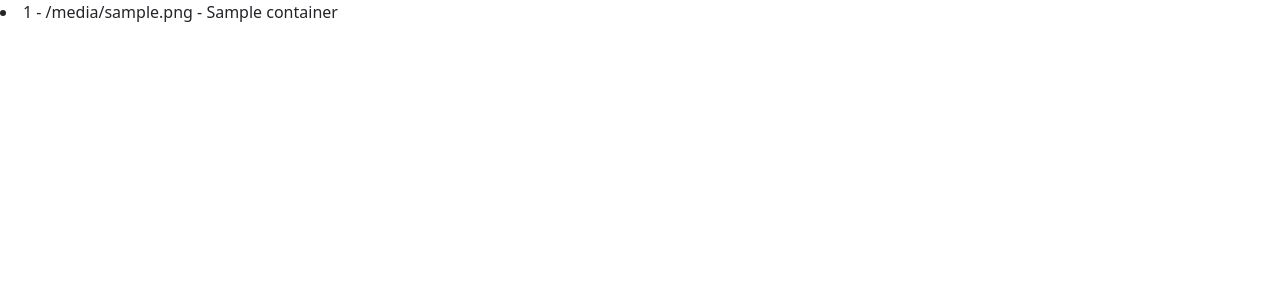
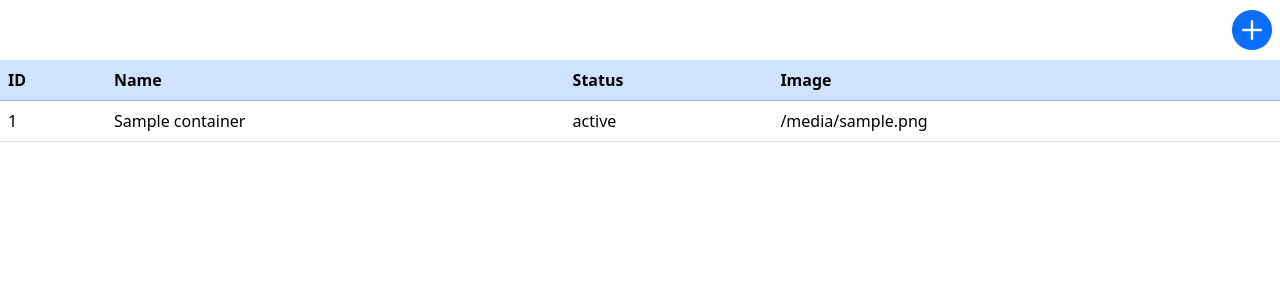
Before and after one commit to breyr/dpanel, a Flask app: template templates/index.html in a window 1280 px wide. Shown: the top 300 px of the page. Run offline with Flask 3, Linux system fonts and the light colour scheme; the template is opened without the code that fills it: most values are stand-ins (such as "Sample title", 1, 10 or a date in 2020); some libraries are stand-ins or nearby versions.

Commit message:
added documentation links, and front end

```diff
--- a/templates/index.html
+++ b/templates/index.html
@@ -15,12 +15,28 @@
 </head>
 
 <body>
+    <div class="text-end mx-2">
+        <span class="text-primary fs-1"><i class="bi bi-plus-circle-fill"></i></span>
+    </div>
     <main>
-        {% for container in containers %}
-        <li>
-            {{ container.id }} - {{ container.image }} - {{ container.name }}
-        </li>
-        {% endfor %}
+        <table class="table table-hover">
+            <thead class="table-primary">
+                <th scope="col">ID</th>
+                <th scope="col">Name</th>
+                <th scope="col">Status</th>
+                <th scope="col">Image</th>
+            </thead>
+            <tbody>
+                {% for container in containers %}
+                <tr>
+                    <td scope="row">{{ container.short_id }}</td>
+                    <td>{{ container.name }}</td>
+                    <td>{{ container.status }}</td>
+                    <td>{{ container.image }}</td>
+                </tr>
+                {% endfor %}
+            </tbody>
+        </table>
     </main>
     <!-- Bootstrap JS -->
     <script src="https://cdn.jsdelivr.net/npm/bootstrap@5.3.3/dist/js/bootstrap.bundle.min.js"
```
Also changed, not shown: README.md.
